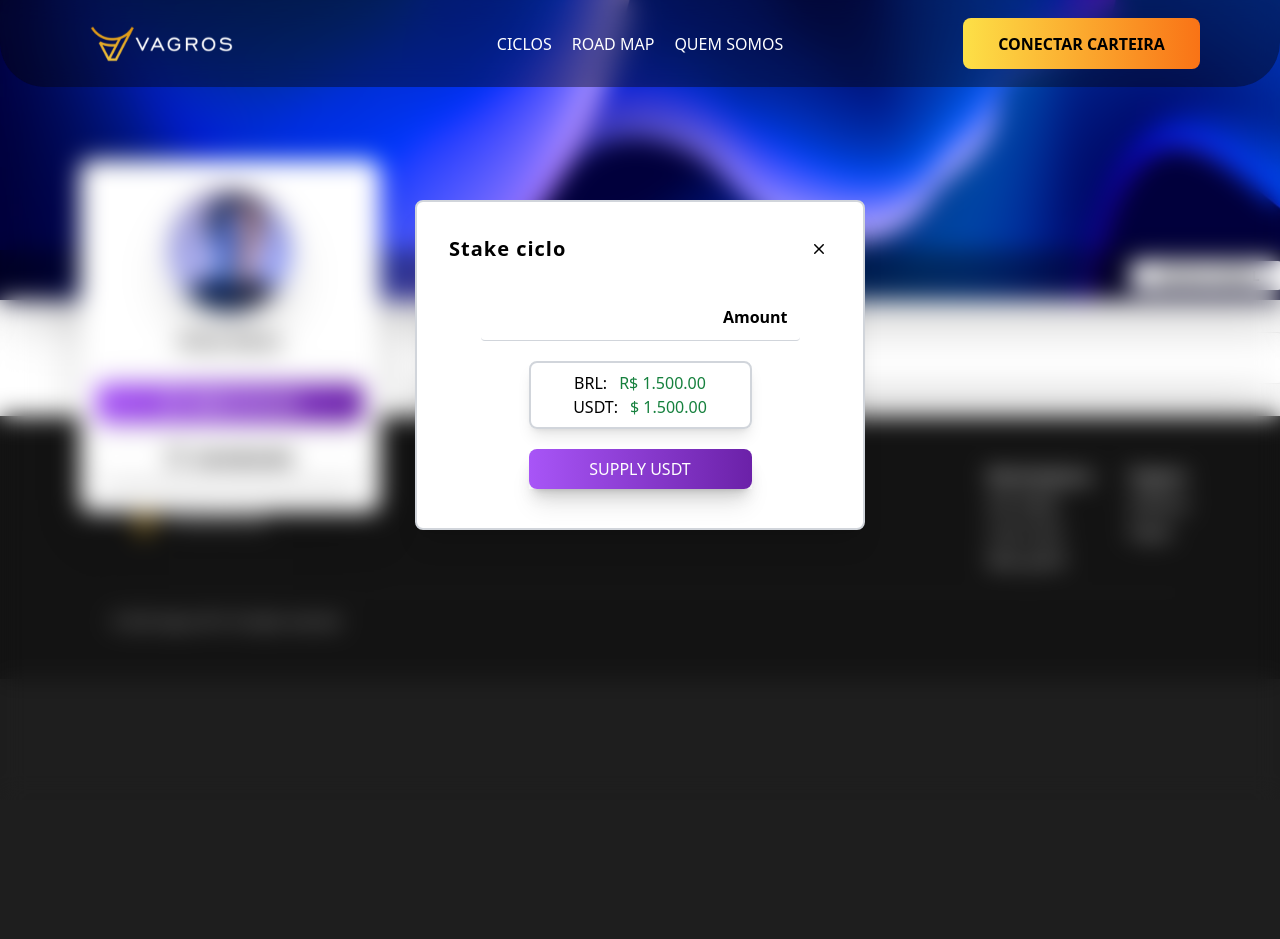
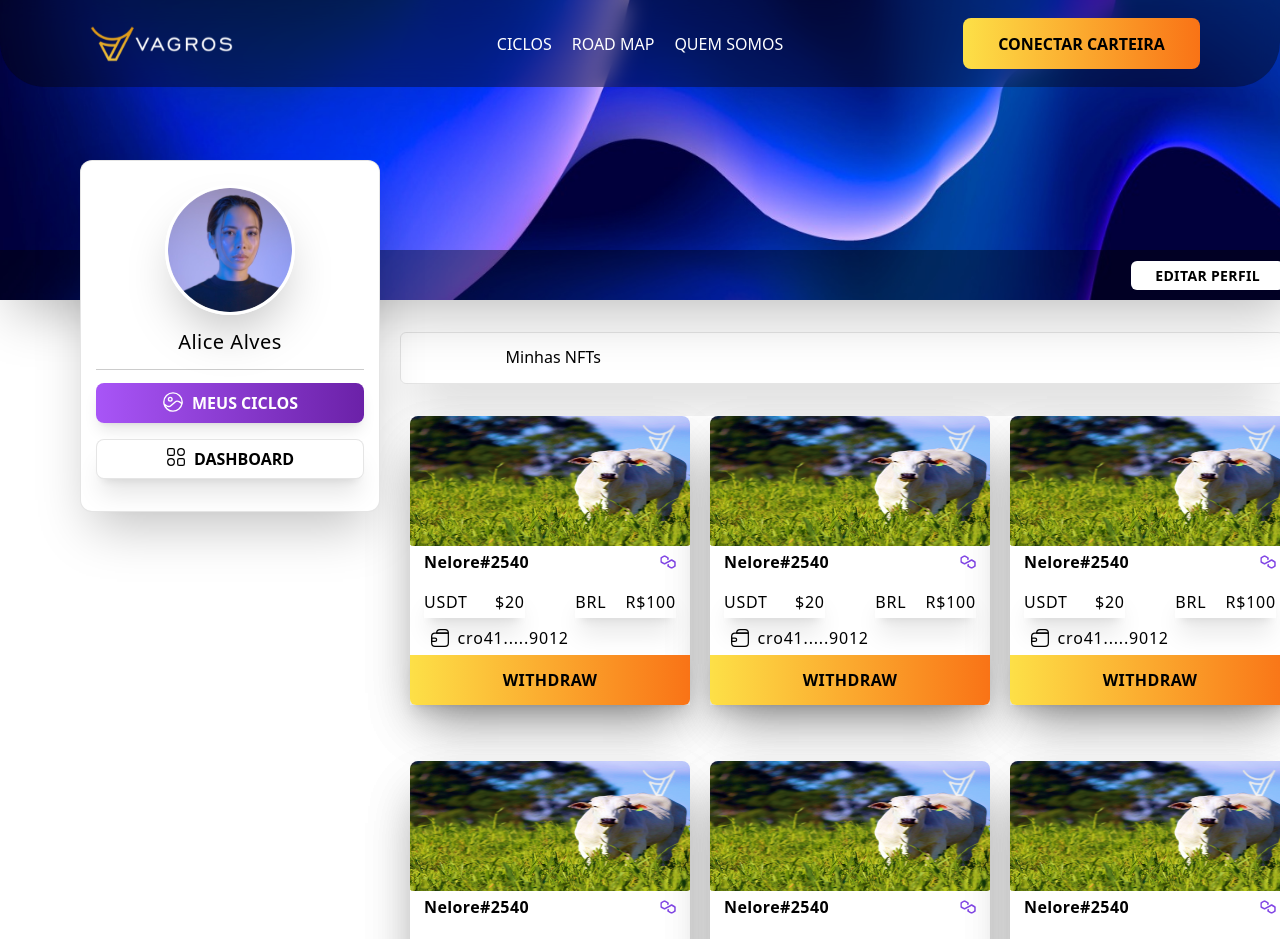
Before and after one commit to XRow08/vagros, a Next.js app: page /user in a window 1280 px wide. Shown: the top 939 px of the page. Before the commit the page ends 800 px from the top, so only its background shows below. Built offline with nearby package versions, Linux system fonts and the light colour scheme.

Commit message:
fix: cards perfil do usuario

```diff
--- /dev/null
+++ b/src/Components/BtnAmarelo/index.tsx
@@ -0,0 +1,11 @@
+export default function BtnAmarelo({
+  children,
+}: {
+  children: React.ReactNode
+}){
+  return(
+      <div className=" bg-gradient-to-r text-black from-yellow-300 to-orange-500 cursor-pointer shadow-lg backdrop-blur-xl w-full h-full flex items-center justify-center rounded-b-md">
+          <div>{children}</div>
+      </div>
+  )
+}
--- /dev/null
+++ b/src/Components/Card3Withdraw/index.tsx
@@ -0,0 +1,47 @@
+import BtnAmarelo from "../BtnAmarelo";
+import Polygon from "../Icons/Polygon";
+import Wallet from "../Icons/Wallet";
+
+export default function Card3Withdraw() {
+  return (
+    <div className="flex flex-col  bg-white w-full min-w-[280px] h-full rounded-lg  shadow-2xl ">
+      <div className="flex flex-col  text-black w-full h-full shadow-2xl">
+
+        <div className="w-full relative">
+          <img src="/images/Vicon.svg" className="absolute right-2 p-1 pt-2" alt="" />
+          <div><img src="/images/vaquinha2.png" className="max-h-[130px] w-full cover rounded-t-lg" alt="" /></div>
+        </div>
+
+        <div className="flex items-center justify-between py-1 mr-[5%] ml-[5%]">
+          <h1 className="text-black font-Archivo font-bold text-18 leading-normal tracking-wide">Nelore#2540</h1>
+          <div>
+            <Polygon/>
+          </div>
+        </div>
+
+        <div className="flex items-center justify-between mr-[5%] ml-[5%]">
+
+          <div className="flex items-center justify-between shadow-xl my-2 py-1 w-[40%]">
+            <h1 className="text-black font-Archivo text-14 font-normal leading-normal tracking-wider">USDT</h1>
+            <h2 className="text-black font-Archivo text-16 font-normal leading-normal tracking-wider">$20</h2>
+          </div>
+
+          <div className="flex items-center justify-between shadow-xl my-2 py-1 w-[40%]">
+            <h1 className="text-black font-Archivo text-14 font-normal leading-normal tracking-wider">BRL</h1>
+            <h2 className="text-black font-Archivo text-16 font-normal leading-normal tracking-wider">R$100</h2>
+          </div>
+
+        </div>
+
+        <div className="flex gap-2 items-center mr-[7%] ml-[7%] mb-[5px]">
+          <Wallet/>
+          <h1 className="text-black font-Archivo text-base font-normal leading-normal tracking-wider">cro41.....9012</h1>
+        </div>
+
+        <div className="h-[50px] rounded-b-md">
+        <BtnAmarelo><h1 className="text-black font-Archivo font-bold text-18 leading-normal tracking-wide">WITHDRAW</h1></BtnAmarelo>
+        </div>
+      </div>
+    </div>
+  );
+}
--- a/src/app/user/page.tsx
+++ b/src/app/user/page.tsx
@@ -1,3 +1,5 @@
+import Card3 from "@/Components/Card3";
+import Card3Withdraw from "@/Components/Card3Withdraw";
 import CiclosViewPerfil from "@/Components/CiclosViewPerfil";
 import ModalComprarCotas from "@/Components/ModalComprarCotas";
 import ModalEditarPefil from "@/Components/ModalEditalPerfil";
@@ -14,18 +16,41 @@ export default function Usuario() {
         <PerfilUsuario></PerfilUsuario>
 
         <div className="flex items-center w-full">
-          <div className="flex gap-28 w-full ml-[400px] mr-4 my-8 shadow-2xl px-20 rounded-md border-[1px] border-black border-opacity-10 ">
+          <div className="flex flex-col gap-28 w-full ml-[400px] mr-4 my-8 shadow-2xl px-20 rounded-md border-[1px] border-black border-opacity-10 ">
             <div className="flex items-center justify-center hover:rounded-b-sm border-b-[3px] border-white hover:border-b-[3px] hover:border-[#B338FF] p-4 cursor-pointer w-[20%] h-[50px]">
               <h1 className="text-black font-Archivo text-20 font-normal leading-normal">
                 Minhas NFTs
               </h1>
             </div>
+
           </div>
         </div>
 
+
+        <div className="flex flex-col ml-[400px] items-center gap-14 bg-white pb-[30px]">
+              <div className="flex items-center gap-5">
+                <Card3Withdraw/>
+                <Card3Withdraw/>
+                <Card3Withdraw/>
+              </div>
+              <div className="flex items-center gap-5">
+
+                <Card3/>
+                <Card3/>
+                <Card3/>
+              </div>
+              <div className="flex items-center gap-5">
+
+                <Card3/>
+                <Card3/>
+                <Card3/>
+              </div>
+            </div>
+
+
       </div>
 
-      <ModalComprarCotas></ModalComprarCotas>
+
     </div>
   );
 }
```
